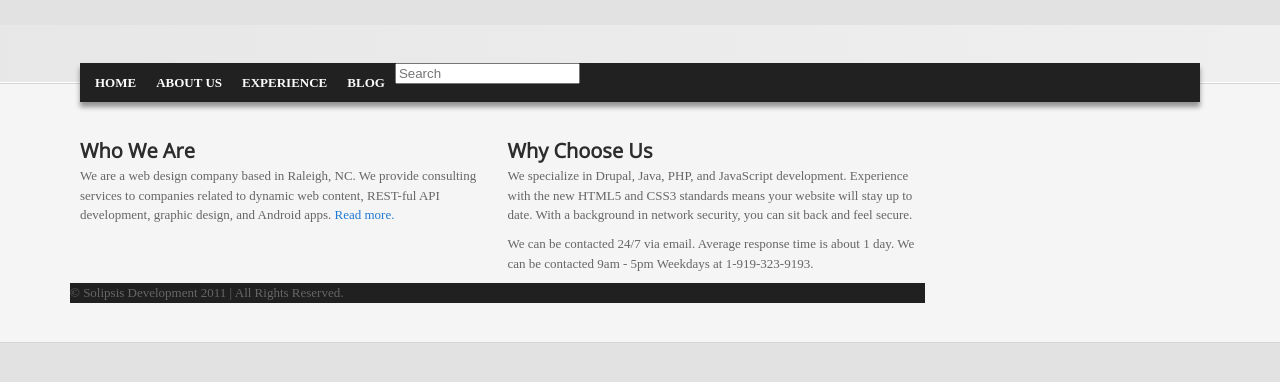
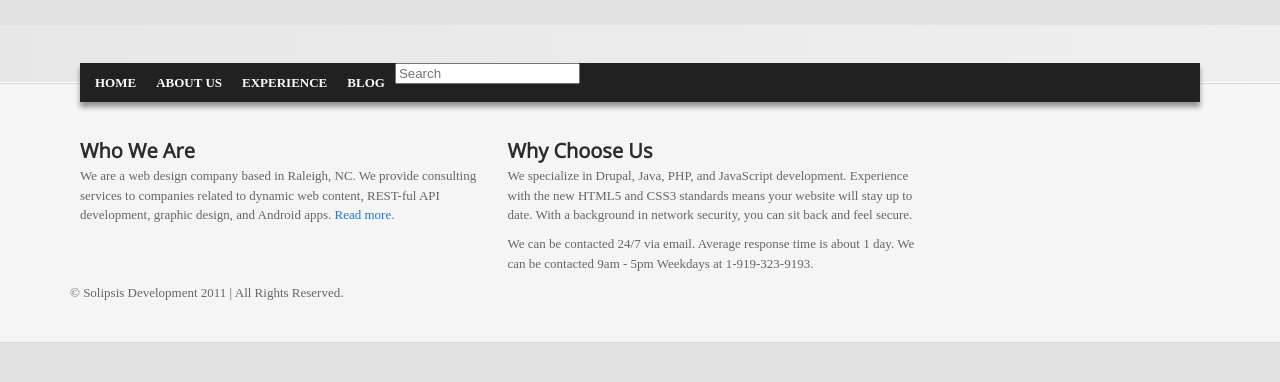
Before and after one commit to berkona/berkona.github.com, a Jekyll site: the page built from index.html, in a window 1280 px wide. Shown: the top 382 px of the page. Built offline with Jekyll 4.4.1, drawn with Linux system fonts in a browser that asks for light colours; Markdown is read by kramdown in place of the engine named in the settings.

Commit message:
fixed footer

```diff
--- a/css/colors.css
+++ b/css/colors.css
@@ -51,9 +51,7 @@ div#page {
   color: #555555;
   border-top: 1px solid #ffffff;
 }
-#page-footer{
-  background-color: #202020;
-}
+
 #footer-panels-wrapper {
   color: #ababab;
   border-bottom: 1px solid #ffffff;
```
